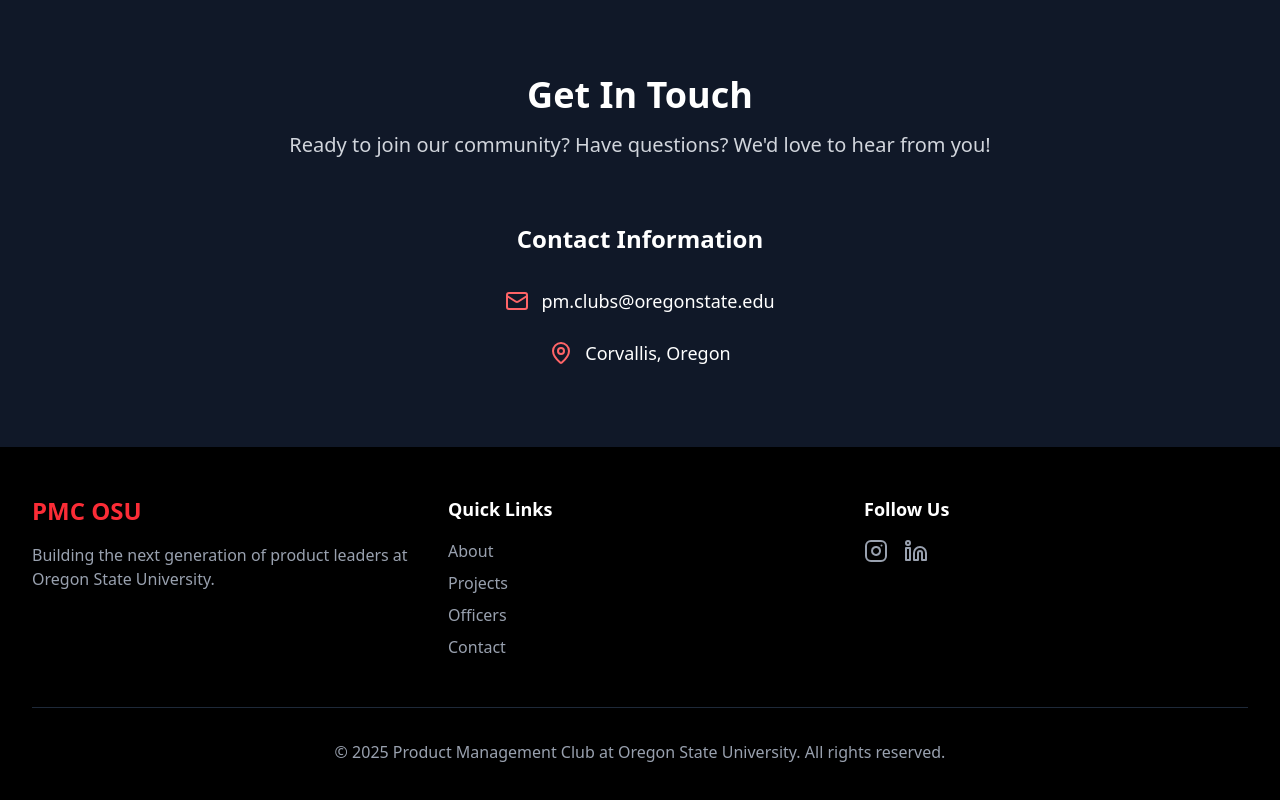
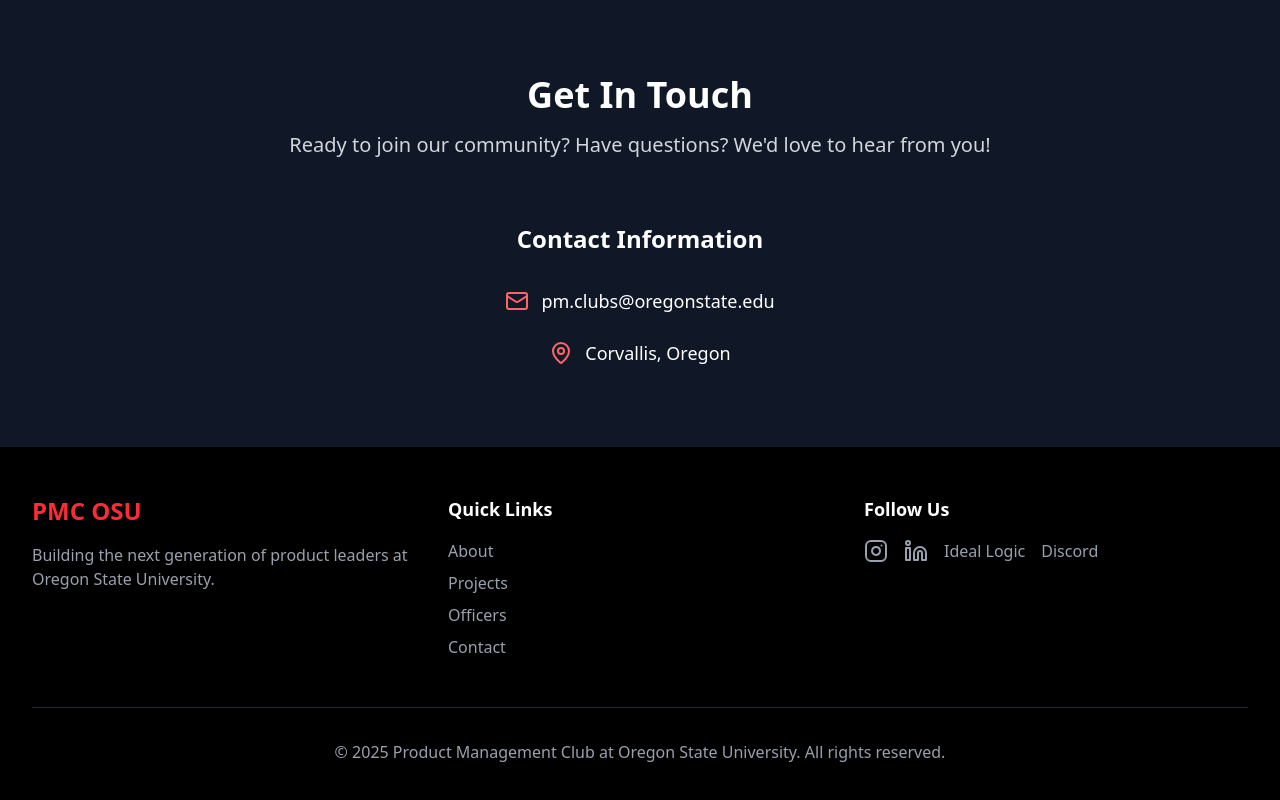
Before and after one commit to aj-arts/pmc-website, a Next.js app: page / in a window 1280 px wide. Shown: the part 2375-3175 px from the top of the page. Built offline with nearby package versions, Linux system fonts and the light colour scheme.

Commit message:
added links

```diff
--- a/components/sections/Footer.tsx
+++ b/components/sections/Footer.tsx
@@ -63,6 +63,18 @@
               >
                 <Linkedin className="h-6 w-6" />
               </a>
+              <a
+                href="https://apps.ideal-logic.com/osusee?key=F3T9-25VWY_5878-CZ4R_9c5a984561a0"
+                className="text-gray-400 transition-colors hover:text-white"
+              >
+                Ideal Logic
+              </a>
+              <a
+                href="https://discord.gg/J2JkZK7JBM"
+                className="text-gray-400 transition-colors hover:text-white"
+              >
+                Discord
+              </a>
             </div>
           </div>
         </div>
```
